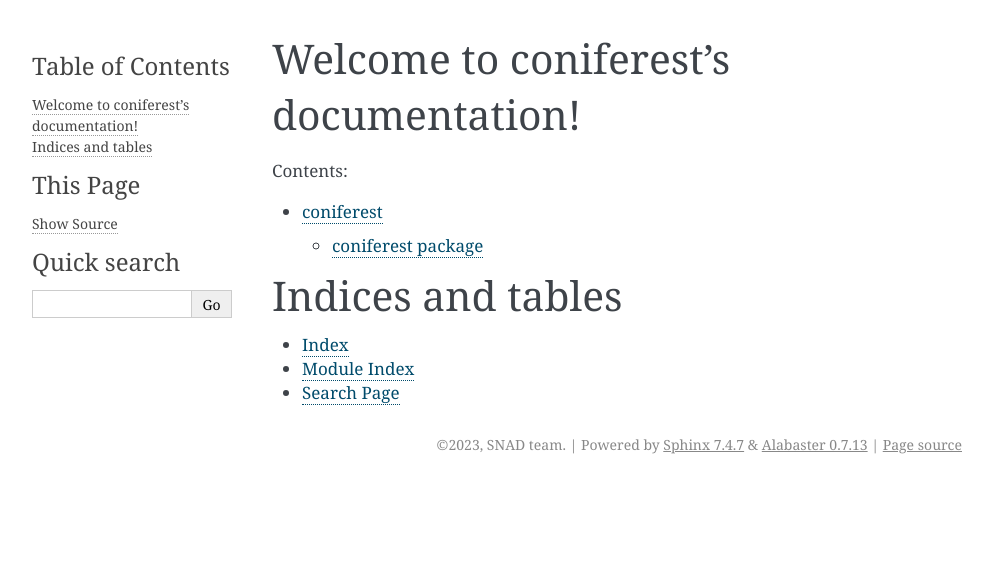
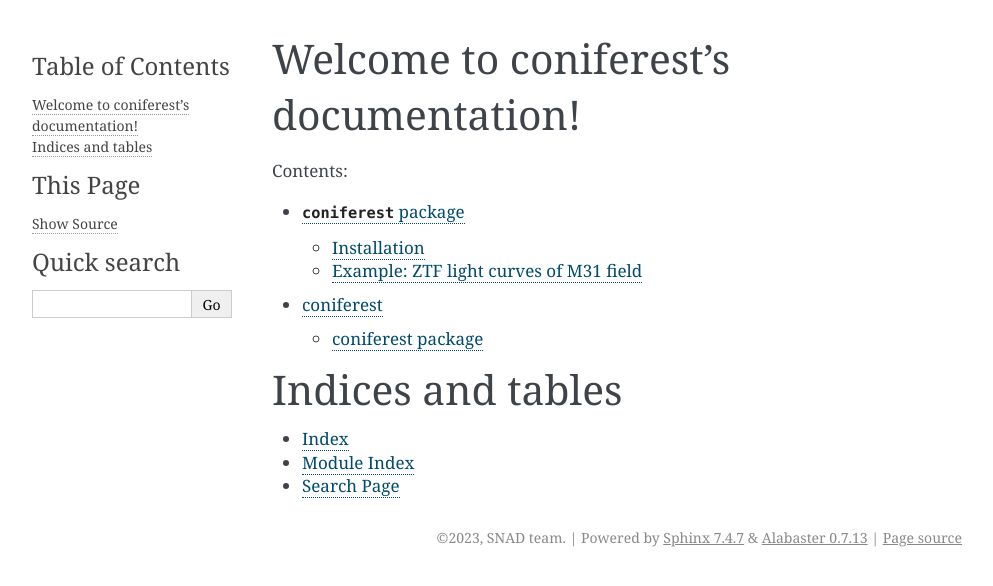
Before and after one commit to snad-space/coniferest, a Sphinx documentation site: the page built from docs/index.rst, in a window 1280 px wide. Shown: the top 586 px of the page, without its empty margins (148-1141 px from the left). Built offline with Sphinx 7.4.7, drawn with Linux system fonts in a browser that asks for light colours; some of the changed lines change nothing that is shown.

Commit message:
docs intro

```diff
--- a/docs/index.rst
+++ b/docs/index.rst
@@ -10,6 +10,7 @@ Welcome to coniferest's documentation!
    :maxdepth: 2
    :caption: Contents:
 
+   intro.rst
    modules.rst
 
 Indices and tables
--- /dev/null
+++ b/docs/intro.rst
@@ -0,0 +1,84 @@
+``coniferest`` package
+========================================
+
+Installation
+------------
+
+**tl;dr:** ``python3 -mpip install coniferest``
+
+You usually want to create virtual environment first, for example with ``venv``:
+
+    python3 -mvenv venv
+    source venv/bin/activate
+
+We need up-to-date pip:
+
+    python3 -mpip install -U pip
+
+Finally, install ``coniferest``:
+
+    python3 -mpip install coniferest
+
+For any problems, please `file an issue on the GitHub <https://github.com/snad-space/coniferest/issues>`_.
+
+Example: ZTF light curves of M31 field
+--------------------------------------
+
+Let's use built-in dataset of ZTF light curve features adopted from `Malanchev at al. (2021) <https://ui.adsabs.harvard.edu/abs/2021MNRAS.502.5147M/abstract>`_:
+
+.. code-block:: python
+
+        from coniferest.datasets import ztf_m31
+
+        data, metadata = ztf_m31()
+        print(data.shape)
+
+Here ``data`` is 2-D feature dataset (first axis is for objects, second is for features) and ``metadata`` is 1-D array of ZTF DR object IDs.
+Next we need a active anomaly detection model to find outliers in this dataset.
+Let's use ``AADForest`` model (see `Das et al., 2017 <https://arxiv.org/abs/1708.09441>`_ and `Ishida et al., 2021 <https://ui.adsabs.harvard.edu/abs/2021A%26A...650A.195I/abstract>`_ for details):
+
+.. code-block:: python
+
+        from coniferest.aadforest import AADForest
+
+        model = AADForest(
+            n_trees=100,
+            random_seed=0,
+        )
+
+Now we are ready to run active anomaly detection session:
+
+.. code-block:: python
+
+        from coniferest.session import Session
+        from coniferest.session.callback import (
+            TerminateAfter, viewer_decision_callback,
+        )
+
+        session = Session(
+            data=data,
+            metadata=metadata,
+            model=model,
+            # Prompt for a decision and open object's page on the SNAD Viewer
+            decision_callback=viewer_decision_callback,
+            on_decision_callbacks=[
+                # Terminate session after 10 decisions
+                TerminateAfter(10),
+            ],
+        )
+        session.run()
+
+This will prompt you to make a decision for an object with the highest outlier score and show you this object in the browser.
+Each decision you make retrains the model and updates the outlier scores.
+After 10 decisions the session will be terminated, but you can also stop it by pressing ``Ctrl+C``.
+
+After the session is finished you can explore ``session`` objects for the decisions you made and final state of the model:
+
+.. code-block:: python
+
+        from pprint import pprint
+
+        print('Decisions:')
+        pprint({metadata[idx]: label for idx, label in session.known_labels.items()})
+        print('Final scores:')
+        pprint({metadata[idx]: session.scores[idx] for idx in session.known_labels})
```
